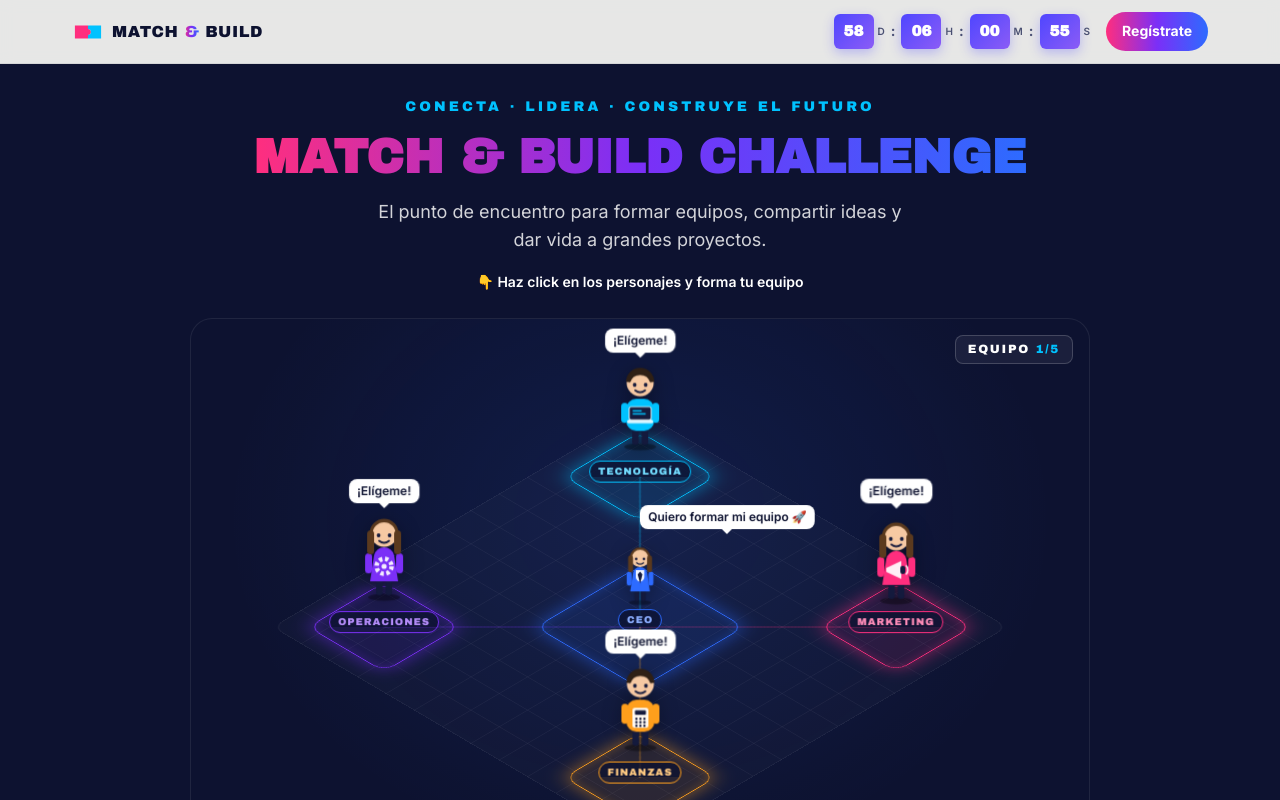
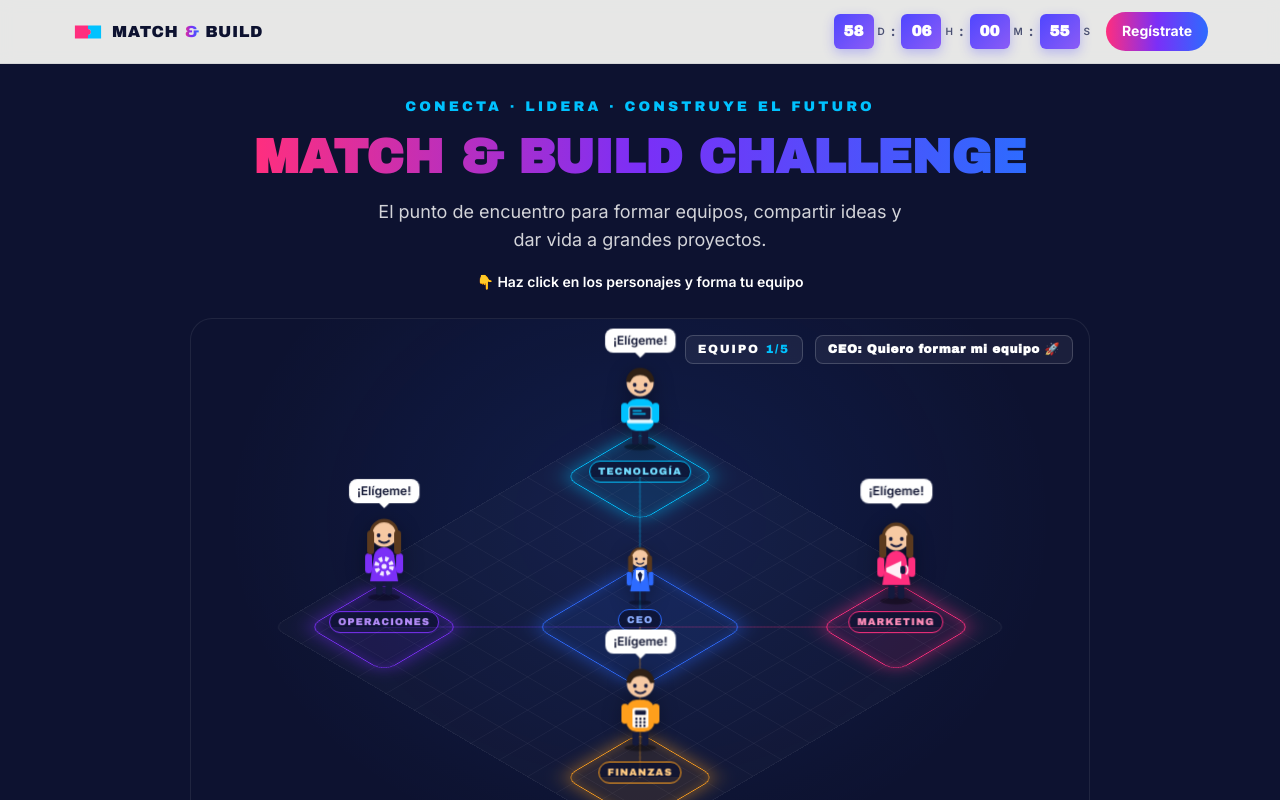
Before and after one commit to cjfernandez29/matchandbuild, a React (Vite) app: page / in a window 1280 px wide. Shown: the top 800 px of the page. Built offline with nearby package versions, Linux system fonts and the light colour scheme.

Commit message:
fix(juego): corregir juego

```diff
--- a/src/game/TeamBuilderGame.module.css
+++ b/src/game/TeamBuilderGame.module.css
@@ -11,11 +11,17 @@
   padding: var(--space-4);
 }
 
-.hud {
+.hudContainer {
   position: absolute;
   top: var(--space-4);
   right: var(--space-4);
   z-index: 10;
+  display: flex;
+  align-items: center;
+  gap: var(--space-3);
+}
+
+.hud {
   font-family: var(--font-display);
   font-size: var(--text-xs);
   letter-spacing: 0.14em;
@@ -24,6 +30,7 @@
   border: 1px solid rgba(255, 255, 255, 0.18);
   border-radius: var(--radius-sm);
   padding: var(--space-1) var(--space-3);
+  margin: 0;
 }
 
 .hudContador {
@@ -196,6 +203,24 @@
 .figure:hover .bubbleTooltip,
 .figure:focus-visible .bubbleTooltip {
   opacity: 1;
+}
+
+.ceoBubbleDisplay {
+  display: flex;
+  align-items: center;
+}
+
+.ceoBubbleText {
+  background: rgba(255, 255, 255, 0.06);
+  color: var(--color-white);
+  font-family: var(--font-display);
+  font-size: var(--text-xs);
+  font-weight: 600;
+  letter-spacing: 0.05em;
+  padding: var(--space-1) var(--space-3);
+  border: 1px solid rgba(255, 255, 255, 0.18);
+  border-radius: var(--radius-sm);
+  white-space: nowrap;
 }
 
 .avatarBounce {
--- a/src/game/TeamBuilderGame.tsx
+++ b/src/game/TeamBuilderGame.tsx
@@ -279,6 +279,7 @@ function TeamBuilderGame() {
         } as React.CSSProperties
       }
     >
+      <div className={styles.hudContainer}>
         <p className={styles.hud} aria-live="polite">
           {juego.hudLabel}{' '}
           <motion.span
@@ -290,6 +291,18 @@ function TeamBuilderGame() {
             {contador}/5
           </motion.span>
         </p>
+
+        {!enFinal && (
+          <motion.div
+            className={styles.ceoBubbleDisplay}
+            key={textoCeo}
+            initial={reducedMotion ? false : { scale: 0.6, opacity: 0 }}
+            animate={{ scale: 1, opacity: 1 }}
+          >
+            <div className={styles.ceoBubbleText}>CEO: {textoCeo}</div>
+          </motion.div>
+        )}
+      </div>
 
       {construyendo && (
         <p className={styles.console}>
@@ -341,16 +354,6 @@ function TeamBuilderGame() {
             >
               <div className={styles.standUp}>
                 <div className={styles.figure}>
-                  {!enFinal && (
-                    <motion.span
-                      key={textoCeo}
-                      className={styles.bubble}
-                      initial={reducedMotion ? false : { scale: 0.6, opacity: 0 }}
-                      animate={{ scale: 1, opacity: 1 }}
-                    >
-                      {textoCeo}
-                    </motion.span>
-                  )}
                   <span
                     className={gano && !reducedMotion ? styles.avatarCelebra : styles.avatarBreath}
                     style={gano ? { animationDelay: '0.48s' } : undefined}
```
Lines whose indentation alone changed are shown as unchanged.
